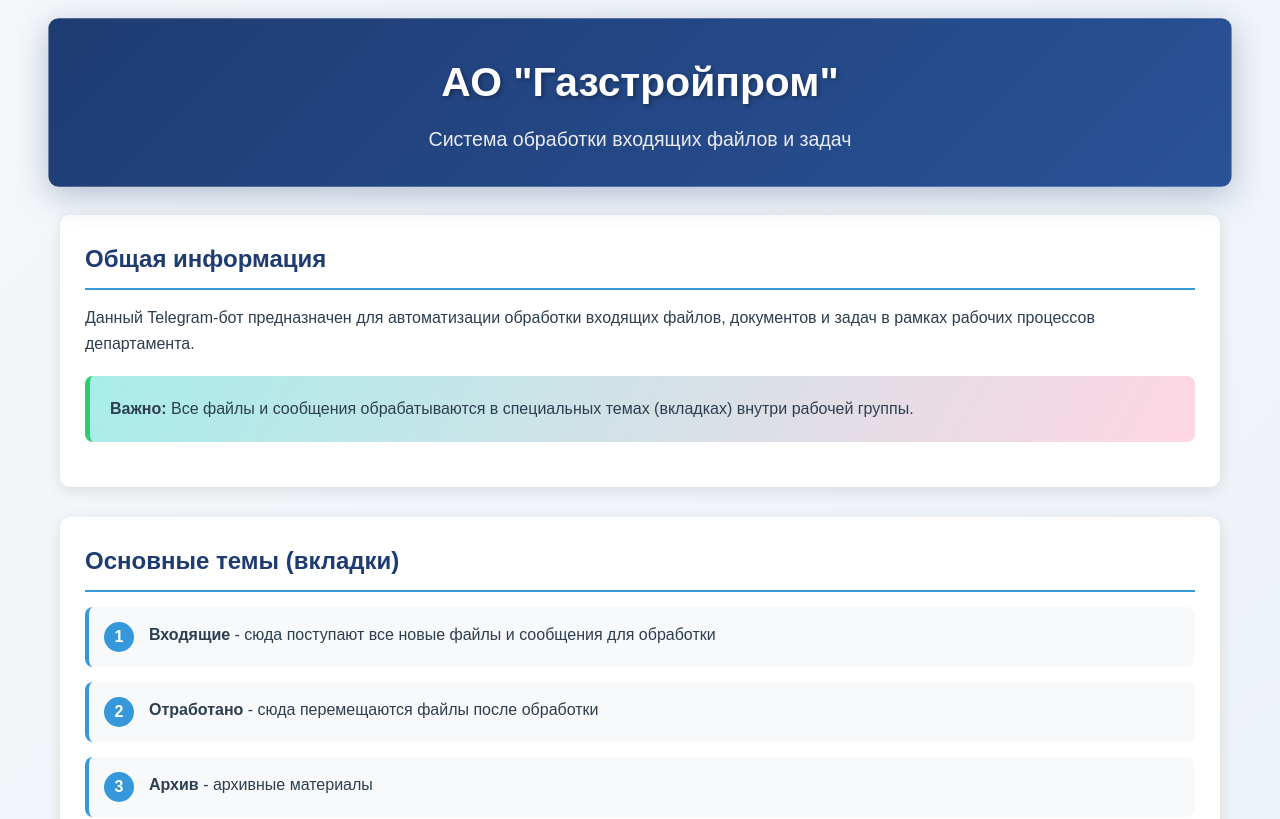
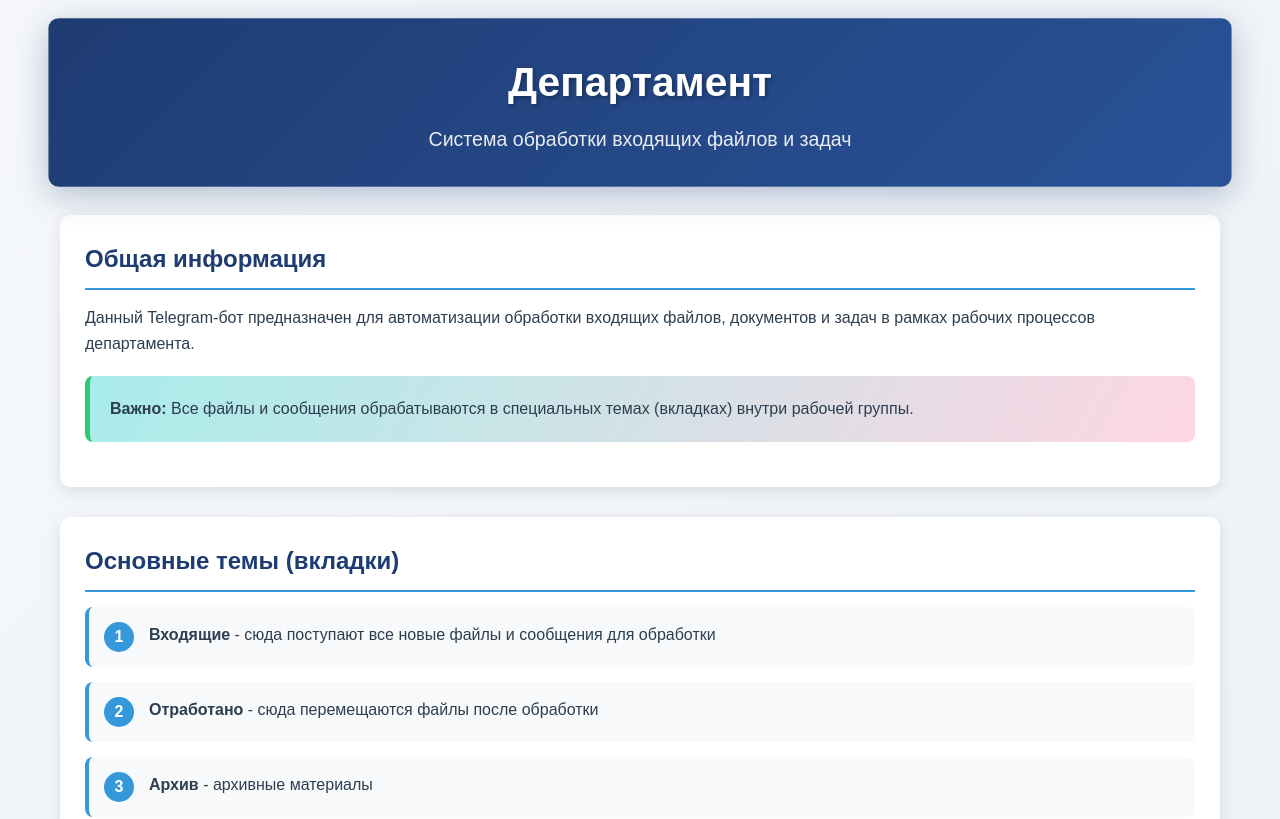
Before and after one commit to IH8W8/top_sad_bot_html, a plain HTML site: page index.html in a window 1280 px wide. Shown: the top 819 px of the page. Drawn offline with Linux system fonts and the light colour scheme.

Commit message:
Update index.html

```diff
--- a/index.html
+++ b/index.html
@@ -169,7 +169,7 @@
 <body>
     <div class="container">
         <div class="header dynamic-element">
-            <h1>АО "Газстройпром"</h1>
+            <h1>Департамент</h1>
             <div class="subtitle">Система обработки входящих файлов и задач</div>
         </div>
 
```
